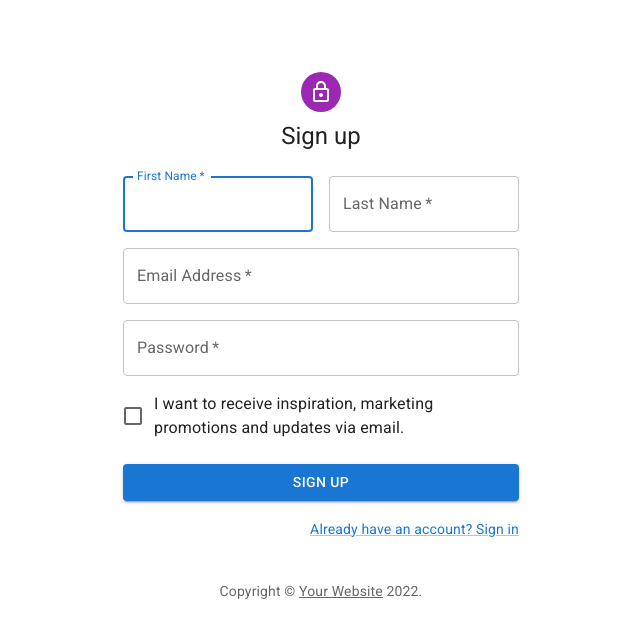
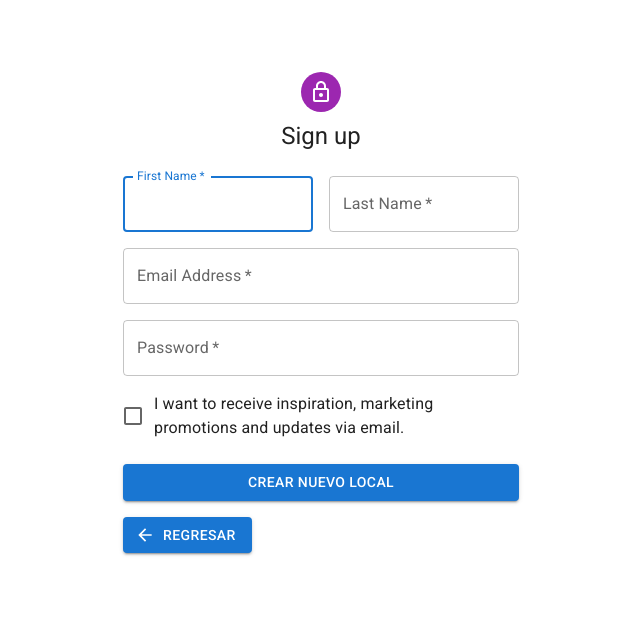
Before and after one commit to FrancoSegovia/Proyecto-Final-ft26b-G11, a React (Create React App) app in the folder client/: page /create in a window 1280 px wide. Shown: the top 638 px of the page, without its empty margins (319-959 px from the left). Built offline with nearby package versions, Linux system fonts and the light colour scheme.

Commit message:
update/store-form

```diff
--- a/client/src/roles/user/views/CreateStore/CreateStore.jsx
+++ b/client/src/roles/user/views/CreateStore/CreateStore.jsx
@@ -5,30 +5,19 @@ import CssBaseline from '@mui/material/CssBaseline';
 import TextField from '@mui/material/TextField';
 import FormControlLabel from '@mui/material/FormControlLabel';
 import Checkbox from '@mui/material/Checkbox';
-import Link from '@mui/material/Link';
+import { Link } from 'react-router-dom';
 import Grid from '@mui/material/Grid';
 import Box from '@mui/material/Box';
 import LockOutlinedIcon from '@mui/icons-material/LockOutlined';
+import ArrowBackIcon from '@mui/icons-material/ArrowBack';
 import Typography from '@mui/material/Typography';
 import Container from '@mui/material/Container';
 import { createTheme, ThemeProvider } from '@mui/material/styles';
-
-function Copyright(props) {
-  return (
-    <Typography variant="body2" color="text.secondary" align="center" {...props}>
-      {'Copyright © '}
-      <Link color="inherit" href="https://mui.com/">
-        Your Website
-      </Link>{' '}
-      {new Date().getFullYear()}
-      {'.'}
-    </Typography>
-  );
-}
+import { IconButton } from '@mui/material';
 
 const theme = createTheme();
 
-export default function SignUp() {
+export default function CreateUser() {
   const handleSubmit = (event) => {
     event.preventDefault();
     const data = new FormData(event.currentTarget);
@@ -113,18 +102,19 @@ export default function SignUp() {
               variant="contained"
               sx={{ mt: 3, mb: 2 }}
             >
-              Sign Up
+              CREAR NUEVO LOCAL
             </Button>
-            <Grid container justifyContent="flex-end">
+            <Grid container justifyContent="flex-start">
               <Grid item>
-                <Link href="#" variant="body2">
-                  Already have an account? Sign in
+                <Link to="/" style={{textDecoration:"none", color:"white"}}>
+                    <Button variant="contained" startIcon={<ArrowBackIcon/>}>
+                        Regresar
+                    </Button>
                 </Link>
               </Grid>
             </Grid>
           </Box>
         </Box>
-        <Copyright sx={{ mt: 5 }} />
       </Container>
     </ThemeProvider>
   );
```
